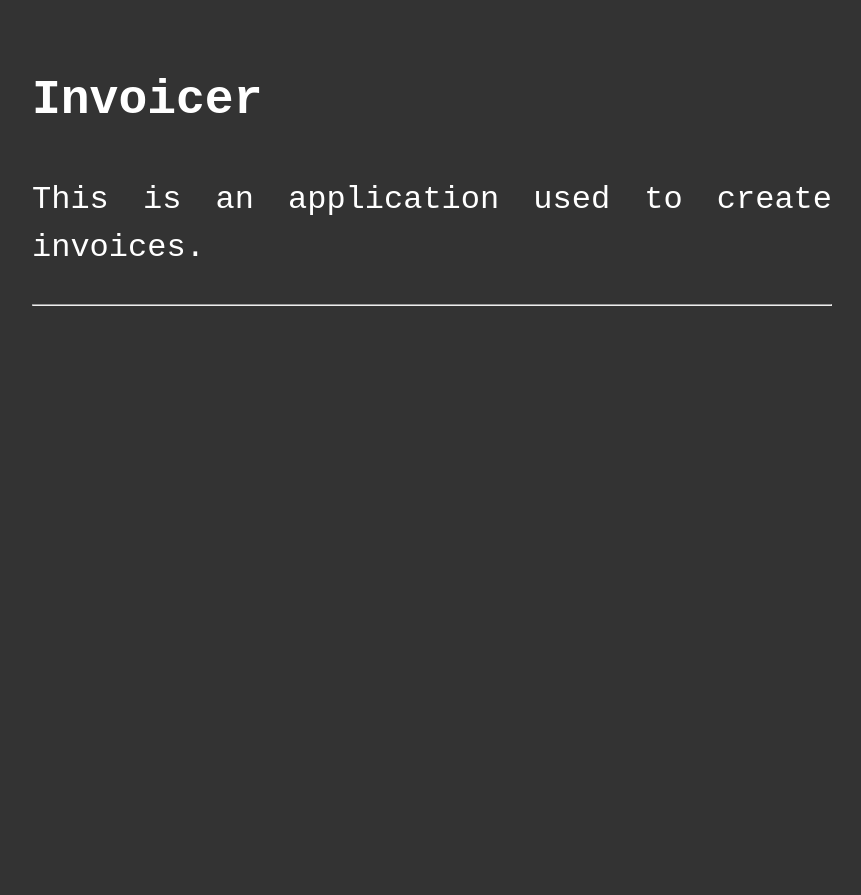
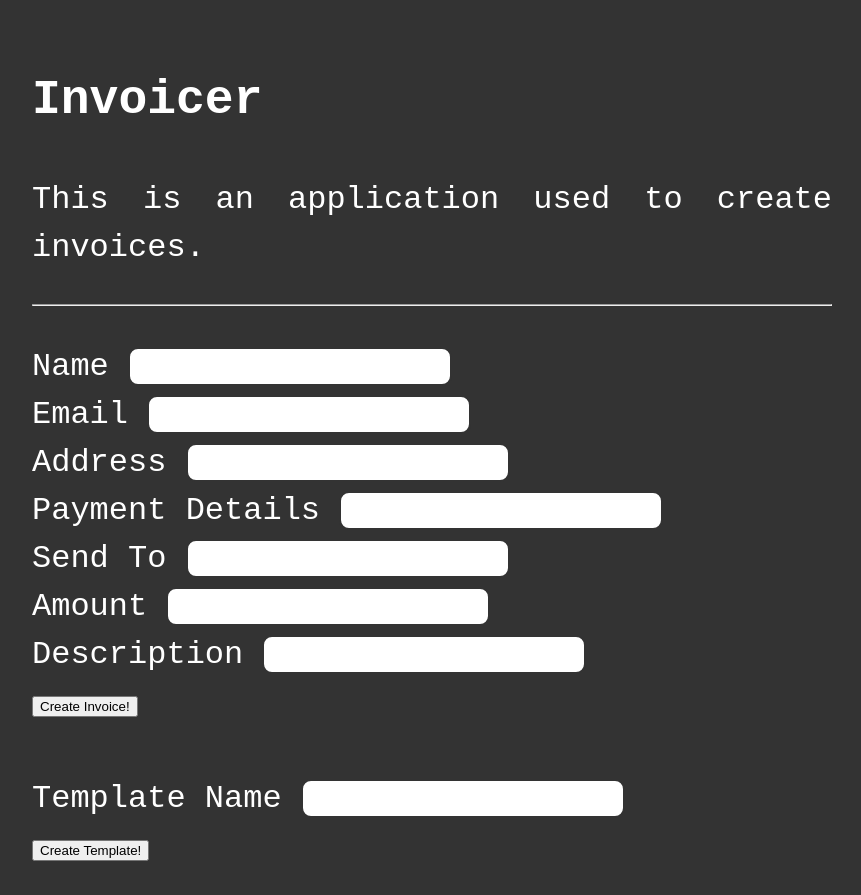
Before and after one commit to AlexMackechnie/invoicer, a Flask app: template api/src/invoicer_api/templates/template.html in a window 1280 px wide. Shown: the whole page, without its empty margins (208-1069 px from the left). Before the commit the page ends 306 px from the top, so only its background shows below. Run offline with Flask 2, Linux system fonts and the light colour scheme; the template is opened without the code that fills it, so the values that code supplies are empty.

Commit message:
UI work for creating invoices and templates;

```diff
--- a/api/src/invoicer_api/app.py
+++ b/api/src/invoicer_api/app.py
@@ -1,4 +1,4 @@
-from flask import Flask, request, url_for, render_template, redirect, session
+from flask import Flask, request, url_for, render_template, redirect, session, send_from_directory, send_file
 from invoicer_api.model.template import Template
 from invoicer_api.model.invoice import Invoice
 from invoicer_api import templates
@@ -8,6 +8,7 @@ from authlib.integrations.flask_client import OAuth
 from functools import wraps
 import os
 import pkg_resources
+from io import BytesIO
 
 
 app = Flask(__name__, template_folder=templates.__path__[0])
@@ -81,13 +82,12 @@ def authorize():
 @login_required
 def entry_point(user_id):
     return render_template("root.html", user_id=user_id)
-    return f"<h1>Hello {user_id}!🤘</h1>"
 
 
 @app.route("/template", methods = ['POST'])
 @login_required
 def create_template(user_id):
-    request_data = request.get_json()
+    request_data = request.form
     invoice = Invoice(
         request_data["name"],
         request_data["email"],
@@ -110,7 +110,7 @@ def create_template(user_id):
 
     conn.commit()
 
-    return str(template.__dict__)
+    return redirect('/templates')
 
 
 @app.route("/templates", methods = ['GET'])
@@ -146,8 +146,8 @@ def template(user_id):
 
 @app.route("/invoice", methods = ['POST'])
 @login_required
-def create_invoice_from_template():
-    request_data = request.get_json()
+def create_invoice(user_id):
+    request_data = request.form
     template = Invoice(
         request_data["name"],
         request_data["email"],
@@ -185,6 +185,10 @@ def create_invoice_from_template():
         """
     )
 
-    pdf.output("hello_world.pdf")
+    buffer = BytesIO()
 
-    return "DONE"
+    pdf.output(buffer, "F")
+
+    buffer.seek(0)
+
+    return send_file(buffer, as_attachment=True, download_name="invoice.pdf")
--- a/api/src/invoicer_api/static/style.css
+++ b/api/src/invoicer_api/static/style.css
@@ -43,3 +43,29 @@ body {
   margin: 32px 0;
   color: #999;
 }
+
+input {
+  /* Add some styling to the input field */
+  border: 2px solid #333; /* Add a border */
+  background-color: #fff; /* Set the background color */
+  font-family: "Courier New", monospace; /* Use a monospace font for a retro look */
+  color: #333; /* Set the text color */
+  padding: 10px; /* Add some padding to the input field */
+  width: 300px; /* Set the width of the input field */
+  border-radius: 10px; /* Round the corners of the input field */
+  display: inline-block; /* Display the input field as an inline block to enable vertical alignment */
+  vertical-align: middle; /* Vertically align the input field */
+}
+
+/* Add some hover effects */
+input:hover {
+  border-color: #666; /* Change the border color on hover */
+  box-shadow: 0 0 10px #999; /* Add a subtle shadow on hover */
+}
+
+input:focus {
+  /* Add some styling when the input field is focused */
+  outline: none; /* Remove the default outline */
+  border-color: #000; /* Change the border color */
+  box-shadow: 0 0 10px #000; /* Add a stronger shadow */
+}
--- a/api/src/invoicer_api/templates/root.html
+++ b/api/src/invoicer_api/templates/root.html
@@ -6,4 +6,5 @@
 {% block content %}
     <p>Hello 👋 This is the homepage!</p>
     <p>Your name is <b>{{ user_id }}</b></p>
+    <a href="{{ url_for('get_templates') }}"><b>Templates</b></a>
 {% endblock %}
--- a/api/src/invoicer_api/templates/template.html
+++ b/api/src/invoicer_api/templates/template.html
@@ -4,5 +4,54 @@
 {% endblock %}
 
 {% block content %}
+<script src="https://ajax.googleapis.com/ajax/libs/jquery/3.6.1/jquery.min.js"></script>
 <h3> {{ template['template_name'] }}</h3>
+
+<form id="invoice-form" method="post">
+    <label for="name">Name</label>
+    <input name="name" id="name" value="{{ template['invoice']['name'] }}" required><br/>
+
+    <label for="email">Email</label>
+    <input name="email" id="email" value="{{ template['invoice']['email'] }}" required><br/>
+
+    <label for="address">Address</label>
+    <input name="address" id="address" value="{{ template['invoice']['address'] }}" required><br/>
+
+    <label for="payment_details">Payment Details</label>
+    <input name="payment_details" id="payment_details" value="{{ template['invoice']['payment_details'] }}" required><br/>
+
+    <label for="send_to">Send To</label>
+    <input name="send_to" id="send_to" value="{{ template['invoice']['send_to'] }}" required><br/>
+
+    <label for="amount">Amount</label>
+    <input name="amount" id="amount" value="{{ template['invoice']['amount'] }}" required><br/>
+
+    <label for="description">Description</label>
+    <input name="description" id="description" value="{{ template['invoice']['description'] }}" required><br/>
+
+    <button type="button" id="invoice-button">Create Invoice!</button><br/>
+
+    <br/>
+
+    <label for="template_name">Template Name</label>
+    <input name="template_name" id="template_name"><br/>
+
+    <button type="button" id="template-button">Create Template!</button><br/>
+</form>
+
+<script>
+$(function() {
+  $('#invoice-button').click(function() {
+    $('#invoice-form').attr('action', '/invoice');
+    $('#invoice-form').submit();
+  });
+
+  $('#template-button').click(function() {
+    $('#invoice-form').attr('action', '/template');
+    $('#invoice-form').submit();
+  });
+});
+</script>
+
+
 {% endblock %}
```
